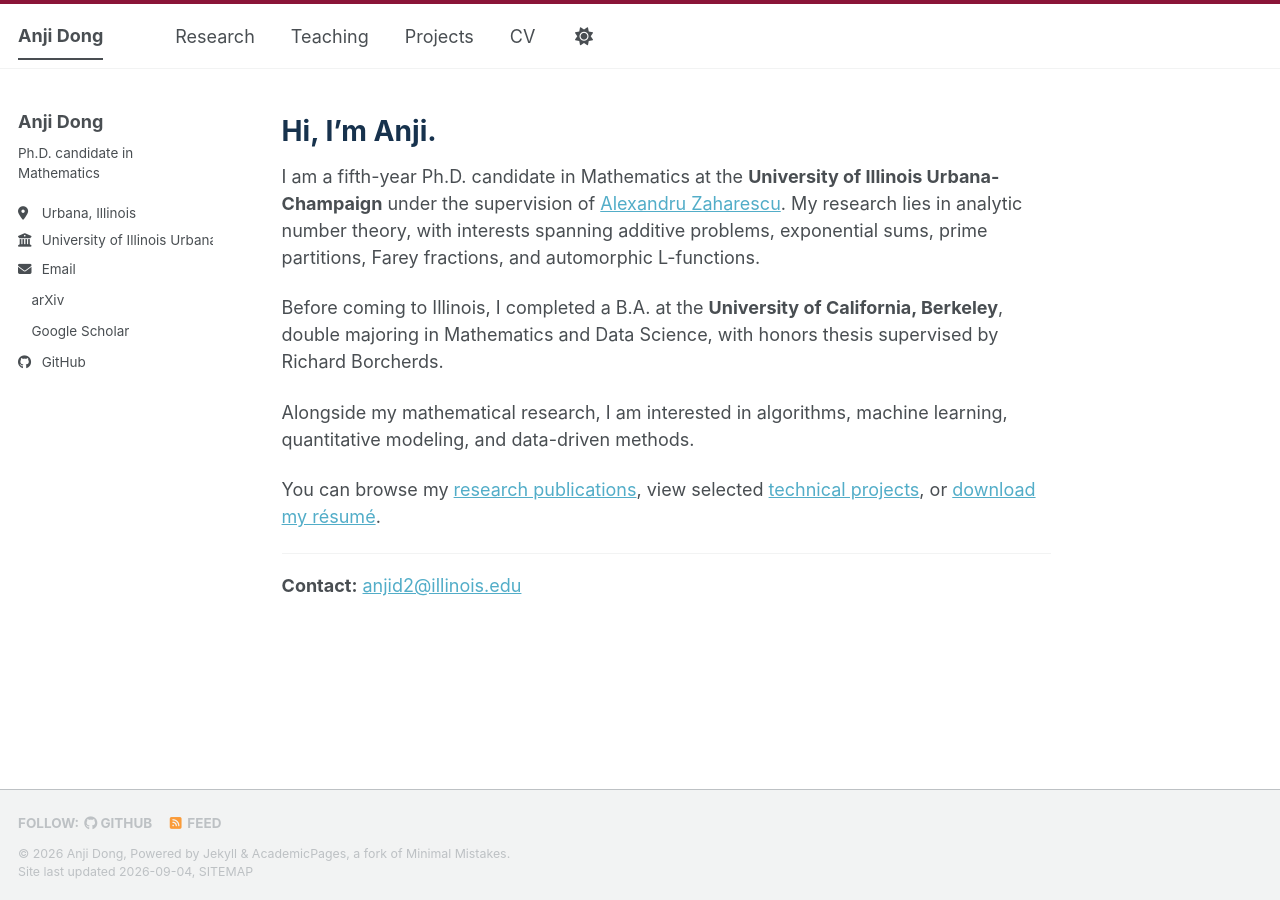
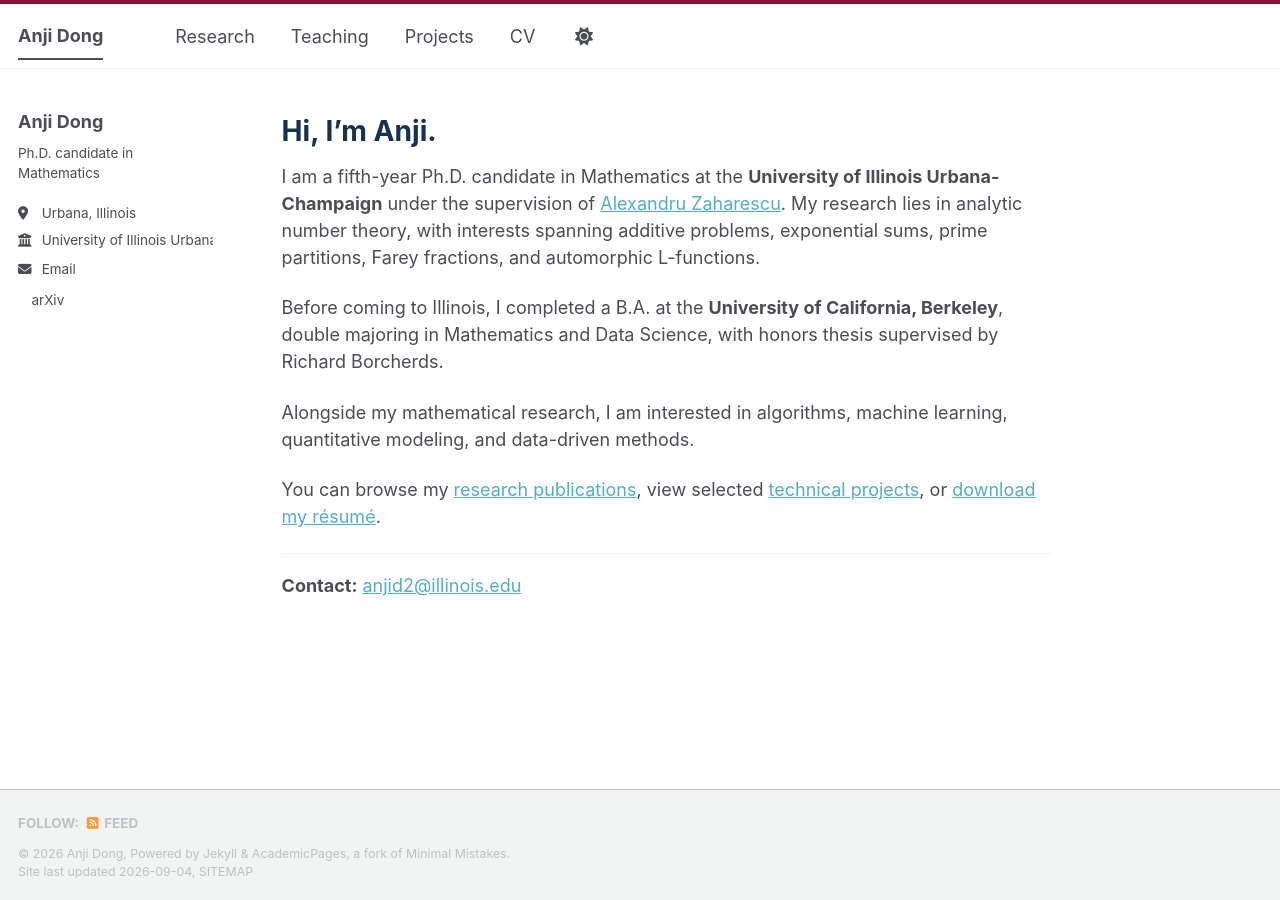
Before and after one commit to Anjisweety2/anjidong.github.io, a Jekyll site: the page built from _pages/about.md, in a window 1280 px wide. Built offline with Jekyll 4.4.1, drawn with Linux system fonts in a browser that asks for light colours; a style sheet for code colours, icons or effects is not loaded; part of the change alters nothing that is shown.

Commit message:
Update _config.yml

```diff
--- a/_config.yml
+++ b/_config.yml
@@ -35,7 +35,7 @@ author:
   # Academic websites
   academia         : # URL
   arxiv            : "https://arxiv.org/search/?query=Anji+Dong&searchtype=author"
-  googlescholar    : "https://scholar.google.com/citations?user=PS_CX0AAAAAJ"
+  googlescholar    : # URL
   inspire-hep      : # URL
   impactstory      : # URL
   orcid            :
@@ -51,7 +51,7 @@ author:
   bitbucket        : # Username - Update with your username on the site
   codepen          : # Username
   dribbble         : # Username
-  github           : "anjisweety2"
+  github           : # Username
   kaggle           : # Username
   stackoverflow    : # User number or user number and name (i.e., use "1" or "1/jeff-atwood")
 
```
